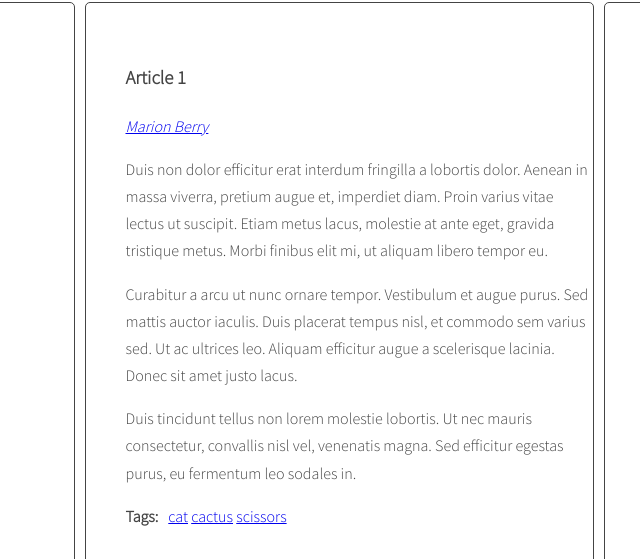
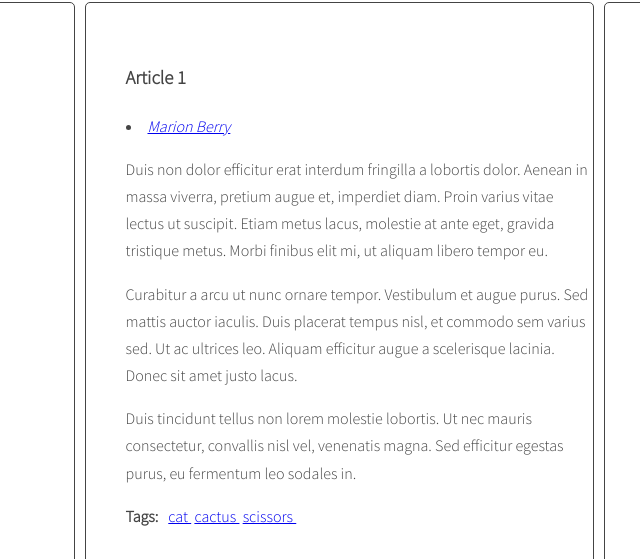
Before and after one commit to AlanM-dev/javascript-blog, a website: page index.html in a window 1280 px wide. Shown: the part 241-800 px from the top of the page, 301-941 px from the left. Drawn offline with nearby package versions, Linux system fonts and the light colour scheme.

Commit message:
Add handlebars templates 1-3 task done

```diff
--- a/index.html
+++ b/index.html
@@ -249,6 +249,26 @@
         </div>
     </div>
 
+    <script id="template-article-link" type="text/x-handlebars-template">
+      <li><a href="#{{ id }}"><span>{{ title }}</span></a></li>
+    </script>
+    <script id="template-tag-link" type="text/x-handlebars-template">
+      <li><a href="#tag-{{ tag }}">{{ tag }}&nbsp;</a></li>
+    </script>
+    <script id="template-author-link" type="text/x-handlebars-template">
+      <li><a href="#{{ class }}"><span>{{ title }}</span></a></li>
+    </script>
+    <script id="template-tag-cloud" type="text/x-handlebars-template">
+      {{#each tags}}
+      <li><a href="#tag-{{ tag }}" class="tag-size-{{ count }}">{{ tag }}</a></li>
+      {{/each}}
+    </script>
+    <script id="template-author-cloud" type="text/x-handlebars-template">
+      {{#each authors}}
+      <li><a href="#author-{{ author }}">{{ author }}</a></li>
+      {{/each}}
+    </script>
+    <script src="https://cdnjs.cloudflare.com/ajax/libs/handlebars.js/4.1.0/handlebars.min.js"></script>
     <script src="js/script.js"></script>
 </body>
 </html>
--- a/js/script.js
+++ b/js/script.js
@@ -1,6 +1,16 @@
 /* eslint-disable no-inner-declarations */
 {
   'use strict';
+
+  const templates = {
+    articleLink: Handlebars.compile(document.querySelector('#template-article-link').innerHTML),
+    tagLink: Handlebars.compile(document.querySelector('#template-tag-link').innerHTML),
+    authorLink: Handlebars.compile(document.querySelector('#template-author-link').innerHTML),
+    tagCloud: Handlebars.compile(document.querySelector('#template-tag-cloud').innerHTML),
+    authorCloud: Handlebars.compile(document.querySelector('#template-author-cloud').innerHTML)
+  };
+
+
 
   // MODUŁ 6.3 //
   // CLICK HANDLER // ---------------------------------------------
@@ -74,8 +84,11 @@
       const articleTitle = article.querySelector(optTitleSelector).innerHTML;
 
       /* [DONE] create HTML of the link */
-      const linkHTML = '<li><a href="#' + articleId + '"><span>' + articleTitle + '</span></a></li>';
+      //const linkHTML = '<li><a href="#' + articleId + '"><span>' + articleTitle + '</span></a></li>';
       //console.log(linkHTML);
+      const linkHTMLData = {id: articleId, title: articleTitle};
+      const linkHTML = templates.articleLink(linkHTMLData);
+
 
       /* [DONE] insert link into titleList */
       html = html + linkHTML;
@@ -155,7 +168,9 @@
       for(let tag of articleTagsArray){
 
         /* [DONE] generate HTML of the link */
-        const linkHTML = '<li><a href="#tag-' + tag + '">' + tag + '</a></li>' + '\n';
+        //const linkHTML = '<li><a href="#tag-' + tag + '">' + tag + '</a></li>' + '\n';
+        const linkHTMLData = {tag: tag};
+        const linkHTML = templates.tagLink(linkHTMLData);
 
         /* [DONE] add generated code to html variable */
         html = html + linkHTML;
@@ -285,7 +300,10 @@
         allAuthors.push(articleAuthor);
       }
 
-      const linkHTML = '<a href="#' + articleAuthor + '"><span>' + articleAuthor + '</span></a>';
+      //const linkHTML = '<a href="#' + articleAuthor + '"><span>' + articleAuthor + '</span></a>';
+
+      const linkHTMLData = {class: articleAuthor, title: articleAuthor};
+      const linkHTML = templates.authorLink(linkHTMLData);
 
       html = html + linkHTML;
 
```
Also changed, not shown: .eslintrc.json.
